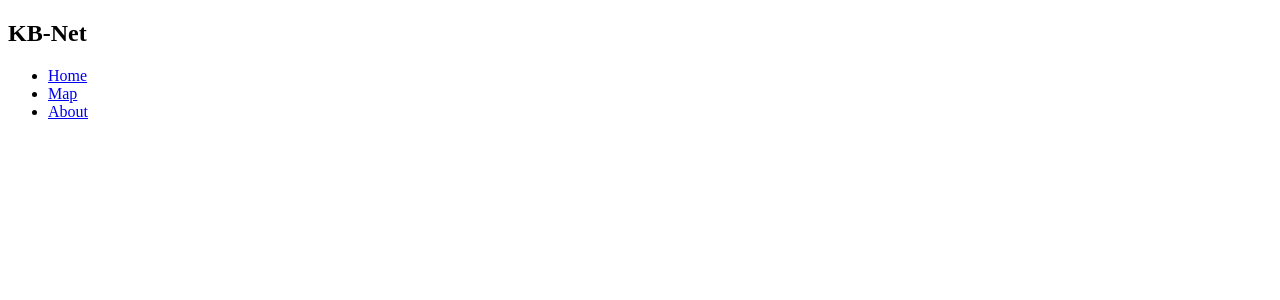
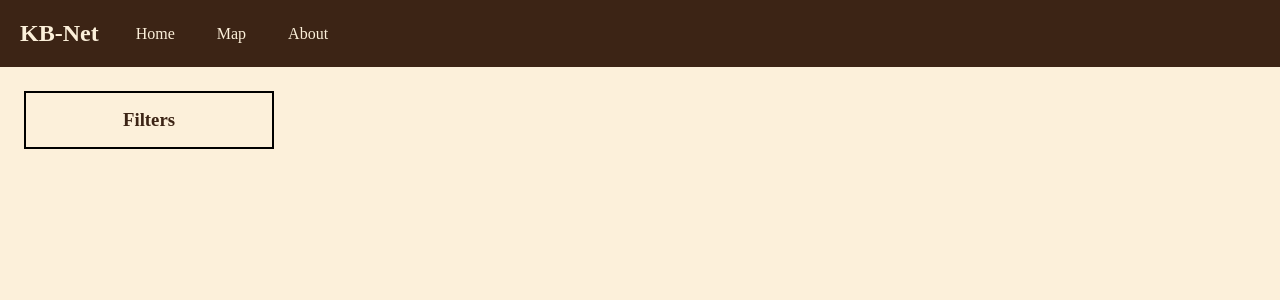
Before and after one commit to Sesilyo/KB-net, a PHP site: template pages/browse.html in a window 1280 px wide. Shown: the top 300 px of the page. Run offline with PHP 8.4, Linux system fonts and the light colour scheme; the template is opened without the code that fills it, so the values that code supplies are empty.

Commit message:
implemented grid interface and added filters via getting category IDs

```diff
--- /dev/null
+++ b/api/getCategories.php
@@ -0,0 +1,14 @@
+<?php
+    require_once __DIR__ . '/../DBConnector.php';
+
+    $result = $conn -> query("  SELECT category_id, category_name
+                                FROM category");
+
+    $categories = [];
+    while ( $row = $result -> fetch_assoc() ) {
+        $categories[] = $row;
+    }
+
+    header('Content-Type: application/json');
+    echo json_encode($categories);
+?>
--- a/pages/browse.html
+++ b/pages/browse.html
@@ -5,6 +5,11 @@
     <head>
         <meta charset="UTF-8">
         <meta name="viewport" content="width=device-width, initial-scale=1.0">
+
+        <link rel="stylesheet" href="../stylings/main.css">
+        <link rel="stylesheet" href="../stylings/browse.css">
+
+
         <title>KB-net | Browse</title>
     </head>
     <body>
@@ -12,9 +17,16 @@
 
         </header>
 
-        <main>
+        <main id="browse-layout">
+            <aside id="filter-sidebar">
+                <h3>Filters</h3>
+                <div id="filter-container">
+
+                </div>
+            </aside>
+
             <div id="item-grid">
-
+                <!-- item grid injected by JS -->
             </div>
         </main>
 
--- /dev/null
+++ b/scripts/components/injectFilters.js
@@ -0,0 +1,14 @@
+// FILENAME: injectFilters.js
+
+export async function injectFilters() {
+    const res = await fetch('../api/getCategories.php');
+    const categories = await res.json();
+
+    const filterContainer = document.querySelector('#filter-container');
+    filterContainer.innerHTML = categories.map( cat => `
+            <label>
+                <input type="checkbox" value="${cat.category_id}" class="filter-category">
+                ${cat.category_name}
+            </label>
+        `).join('');
+}
--- a/scripts/components/injectItemGrid.js
+++ b/scripts/components/injectItemGrid.js
@@ -9,7 +9,7 @@ function createItemCard(item) {
                     <p class="item-lender">${item.first_name} ${item.last_name}</p>
 
                     <div class="item-footer">
-                        <span class="item-price">₱${parseFloat(item.price_per_hour).toFixed(2)} / hr</span>
+                        <span class="item-price">₱${parseFloat(item.price_pr_hr).toFixed(2)} / hr</span>
                         <span class="item-status ${item.item_status}">${item.item_status}</span>
                     </div>
                 </div>
--- a/scripts/main.js
+++ b/scripts/main.js
@@ -6,7 +6,17 @@
 // IMPORT FOR COMPONENT LOGICS
 import { loadNavbar } from "./components/injectNavBar.js";
 import { injectItemGrid } from "./components/injectItemGrid.js";
+import { injectFilters } from "./components/injectFilters.js";
+
+const PATH = window.location.pathname;
+
 
 // FUNCTION CALLS
+// globally load navbar for all pages
 loadNavbar();
-injectItemGrid('#item-grid');
+
+if (PATH.includes('browse.html')) {
+    // only loads these JS injections inside browse.html
+    injectItemGrid('#item-grid');
+    injectFilters('#filter-container');
+}
--- /dev/null
+++ b/stylings/browse.css
@@ -0,0 +1,39 @@
+@import "./variables.css";
+@import "./item-grid.css";
+
+/* main tag for browse.html */
+#browse-layout {
+    display: flex;
+    flex-direction: column;
+    width: 100%;
+    padding: 16px;
+    gap: 16px;
+}
+
+
+#filter-sidebar {
+    width: 100%;
+    border: 2px solid black;
+    padding: 16px;
+    flex-grow: 1;
+    height: 100%;
+}
+
+
+/* desktop layout */
+@media (min-width: 768px) {
+    #browse-layout {
+        /* FIX 1: Use grid instead of flex row */
+        display: grid;
+        /* FIX 2: Explicitly lock the sidebar at 250px and give the item-grid the rest */
+        grid-template-columns: 250px 1fr;
+        align-items: start;
+        gap: 24px;
+        padding: 24px;
+    }
+
+    #filter-sidebar {
+        position: sticky;
+        top: 24px;
+    }
+}
--- /dev/null
+++ b/stylings/item-grid.css
@@ -0,0 +1,27 @@
+@import "./variables.css";
+
+#item-grid {
+    display: grid;
+    grid-template-columns: repeat(auto-fit, minmax(300px, 1fr));
+    gap: 16px;
+    padding: 16px;
+
+    width: 100%;
+    box-sizing: border-box;
+}
+
+.item-card {
+    border:2px solid black;
+    padding: 16px;
+    display: flex;
+    flex-direction: column;
+    justify-content: space-between;
+}
+
+.item-footer {
+    display: flex;
+    flex-direction: column;
+    justify-content: space-between;
+    align-items: center;
+    margin-top: 12px;
+}
--- a/stylings/main.css
+++ b/stylings/main.css
@@ -1,5 +1,5 @@
 @import "./variables.css";
-@import "./navBar.css";
+@import "./nav-bar.css";
 
 *, html, body {
     margin: 0;
@@ -14,14 +14,14 @@ body {
     min-width: 100vh;
 }
 
+
+/* mobile layout */
 main {
     display: flex;
     flex-direction: column;
-    align-items: center;
-    justify-content: center;
-    flex-grow: 1;
-    min-height: calc(100vh - 80px);
     width: 100%;
+    padding: 16px;
+    gap: 16px;
 }
 
 main h1, main h3, main p, main a {
```
Also changed, not shown: kb_net.sql (+43 -47 lines), stylings/nav-bar.css (renamed from stylings/navBar.css).
